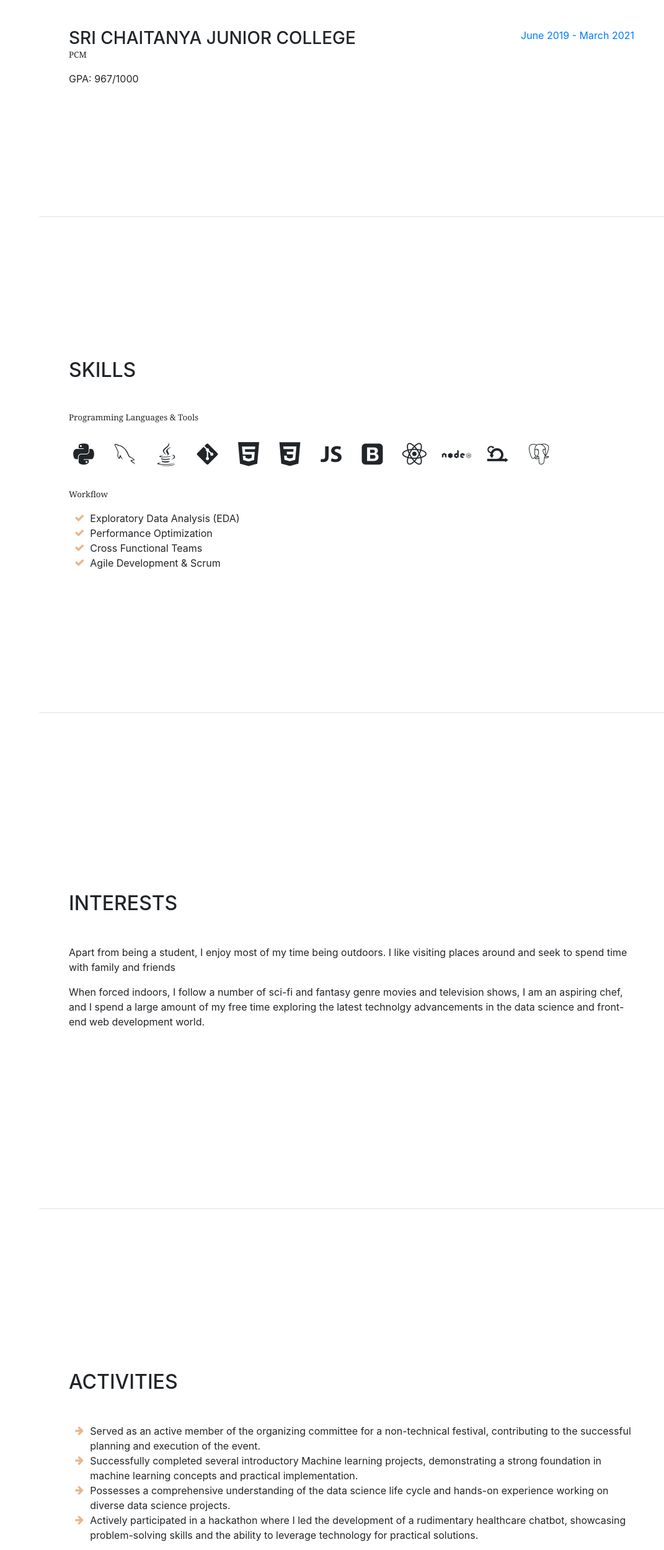
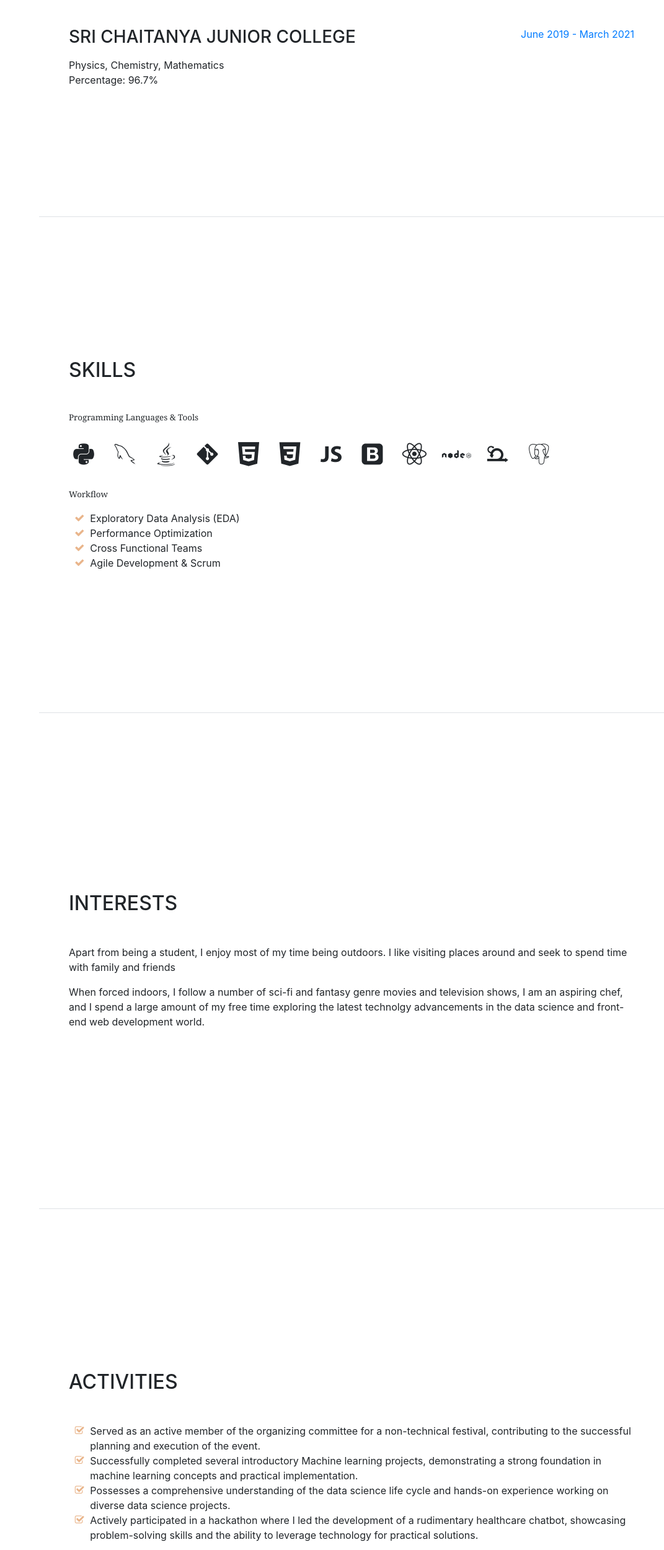
Before and after one commit to nityaraji/My_Portfolio, a website with bundled scripts: page index.html in a window 1280 px wide. Shown: the part 2520-5020 px from the top of the page at 62% size, without its empty margins (209-1280 px from the left). Built offline with nearby package versions, Linux system fonts and the light colour scheme; a web font is replaced by a local one.

Commit message:
second commit

```diff
--- a/index.html
+++ b/index.html
@@ -189,9 +189,9 @@
 
           <div class="resume-item d-flex flex-column flex-md-row">
             <div class="resume-content mr-auto">
-              <h3 class="mb-0">Sri Chaitanya Junior College</h3>
-              <div class="subheading mb-3">PCM</div>
-              <p>GPA: 967/1000</p>
+              <h3 class="mb-3">Sri Chaitanya Junior College</h3>
+              <div>Physics, Chemistry, Mathematics</div>
+              <p>Percentage: 96.7%</p>
             </div>
             <div class="resume-date text-md-right">
               <span class="text-primary">June 2019 - March 2021</span>
@@ -276,16 +276,16 @@
           <h2 class="mb-5">Activities</h2>
           <ul class="fa-ul mb-0">
             <li>
-              <i class="fa-li fa fa-arrow-right text-sec"></i>
+              <i class="fa-li fa fa-check-square-o text-sec"></i>
               Served as an active member of the organizing committee for a non-technical festival, contributing to the successful planning and execution of the event.</li>
             <li>
-              <i class="fa-li fa fa-arrow-right text-sec"></i>
+              <i class="fa-li fa fa-check-square-o text-sec"></i>
               Successfully completed several introductory Machine learning projects, demonstrating a strong foundation in machine learning concepts and practical implementation.</li>
             <li>
-              <i class="fa-li fa fa-arrow-right text-sec"></i>
+              <i class="fa-li fa fa-check-square-o text-sec"></i>
               Possesses a comprehensive understanding of the data science life cycle and hands-on experience working on diverse data science projects.</li>
             <li>
-              <i class="fa-li fa fa-arrow-right text-sec"></i>
+              <i class="fa-li fa fa-check-square-o text-sec"></i>
               Actively participated in a hackathon where I led the development of a rudimentary healthcare chatbot, showcasing problem-solving skills and the ability to leverage technology for practical solutions.</li>
           </ul>
         </div>
```
